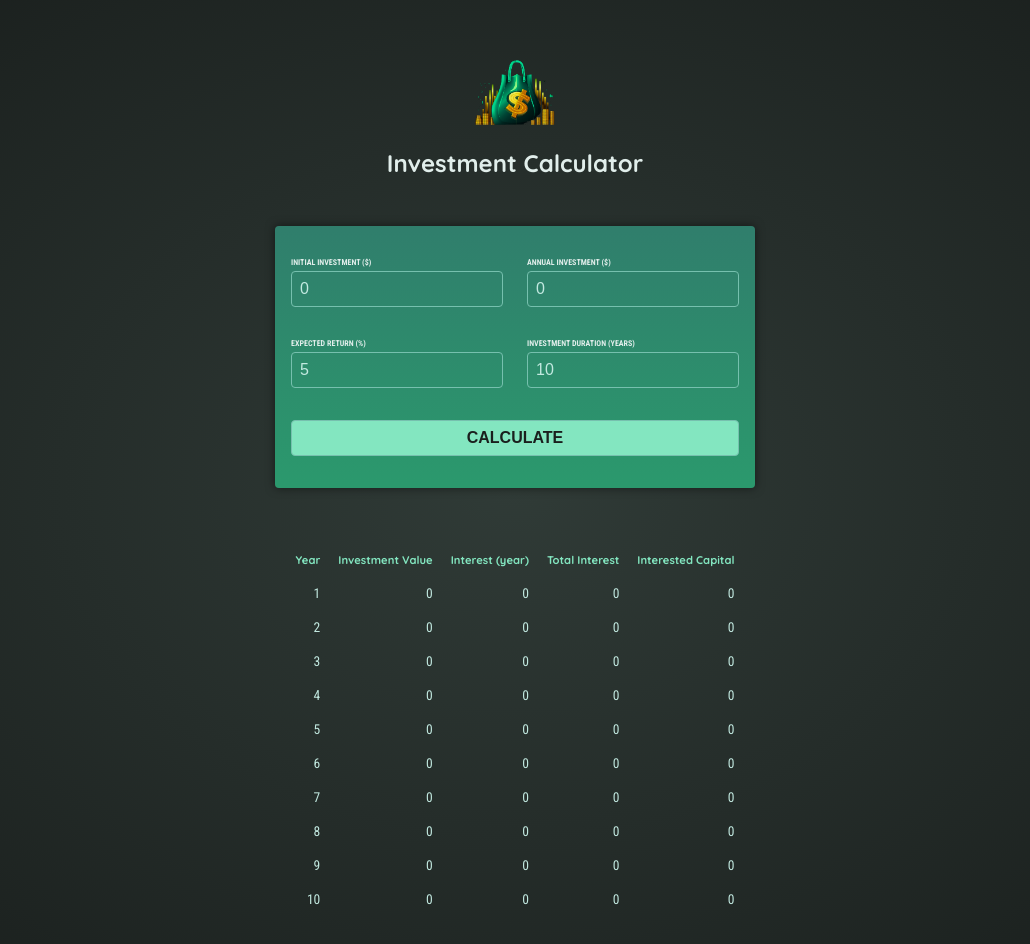
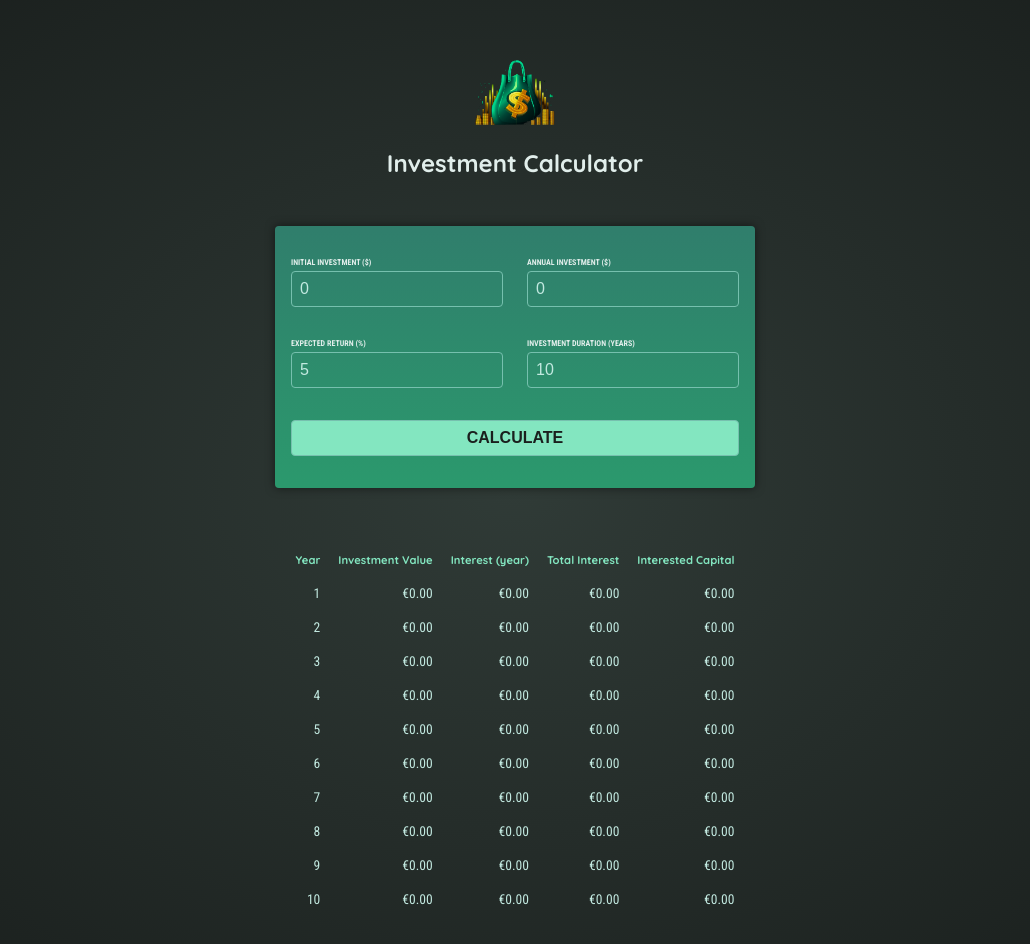
Before and after one commit to yigitskaplan/Angular-TheCompleteGuide, an Angular app in the folder 03-Investment-Calculator/: page / in a window 1280 px wide. Both pictures are taken after a click on the button "CALCULATE". Shown: the top 944 px of the page, without its empty margins (125-1155 px from the left). Built offline with nearby package versions, Linux system fonts and the light colour scheme.

Commit message:
progress: up to section 4/85 completed, formating with pipes done

```diff
--- a/03-Investment-Calculator/src/app/investment-results/investment-results.component.html
+++ b/03-Investment-Calculator/src/app/investment-results/investment-results.component.html
@@ -1,5 +1,5 @@
 @if (!results) {
-  <p>Please enter your investment details and press "Calculate" to see the results.</p>
+  <p align="center">Please enter your investment details and press "Calculate" to see the results.</p>
 } @else {
     <table>
     <thead>
@@ -15,10 +15,10 @@
             @for (result of results; track result.year) {
                 <tr>
                     <td>{{ result.year }}</td>
-                    <td>{{ result.valueEndOfYear }}</td>
-                    <td>{{ result.interest }}</td>
-                    <td>{{ result.totalInterest }}</td>
-                    <td>{{ result.totalAmountInvested }}</td>
+                    <td>{{ result.valueEndOfYear | currency:"EUR"}}</td>
+                    <td>{{ result.interest | currency:"EUR"}}</td>
+                    <td>{{ result.totalInterest | currency:"EUR"}}</td>
+                    <td>{{ result.totalAmountInvested | currency:"EUR"}}</td>
                 </tr>
             }
     </tbody>
--- a/03-Investment-Calculator/src/app/investment-results/investment-results.component.ts
+++ b/03-Investment-Calculator/src/app/investment-results/investment-results.component.ts
@@ -1,11 +1,12 @@
 import { Component, Input } from '@angular/core';
 
 import { type InvestmentResult } from './investment-result.model';
+import { CurrencyPipe } from '@angular/common';
 
 @Component({
   selector: 'app-investment-results',
   standalone: true,
-  imports: [],
+  imports: [CurrencyPipe],
   templateUrl: './investment-results.component.html',
   styleUrl: './investment-results.component.css'
 })
```
